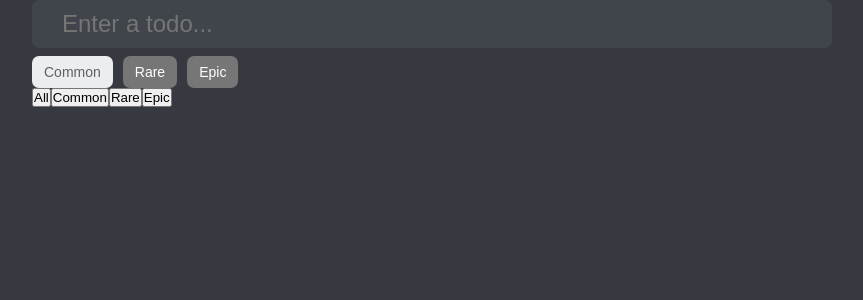
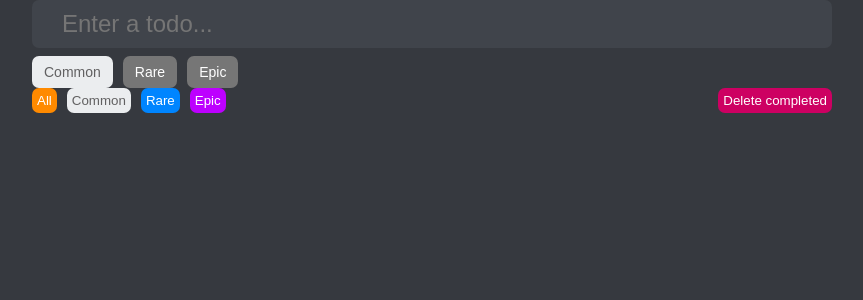
Before and after one commit to norsuwhe/todoList, a React app: page / in a window 1280 px wide. Shown: the top 300 px of the page, without its empty margins (208-1071 px from the left). Built offline with nearby package versions, Linux system fonts and the light colour scheme.

Commit message:
added filter styles

```diff
--- /dev/null
+++ b/src/components/Filter/Filter.scss
@@ -0,0 +1,38 @@
+@import '../../utils/scss/mixins.scss';
+
+.filter-group {
+    display: flex;
+    justify-content: space-between;
+}
+
+.filter-button {
+    background: #767676;
+    color: white;
+    display: inline-block;
+    border: none;
+    padding: 5px;
+    border-radius: 7px;
+    margin: 0 10px 10px 0;
+
+    &_all {
+        @include all;
+    }
+
+    &_common {
+        @include common;
+    }
+
+    &_rare {
+        @include rare;
+    }
+
+    &_epic {
+        @include epic;
+    }
+
+    &__delete-completed {
+        margin-right: 0;
+        background: #cd0062;
+        color: white;
+    }
+}
--- a/src/components/Filter/Filter.tsx
+++ b/src/components/Filter/Filter.tsx
@@ -1,23 +1,34 @@
 import { useAppDispatch, useAppSelector } from "../../redux/hooks"
 import { filterAll, filterSpecific } from "../../redux/slices/filterSlice";
 import { FilterList } from "./FilterList";
+import './Filter.scss';
+import { deleteCompletedTodos } from "../../redux/slices/todoSlice";
 
 const Filter = () => {
     const dispatch = useAppDispatch();
-
     const handleFilterSpecific = (filter: string) => {
         dispatch(filterSpecific(filter))
     }
     const handleFilterAll = () => {
         dispatch(filterAll())
     }
+    const handleDeleteCompleted = () => {
+        dispatch(deleteCompletedTodos())
+    }
+    const filter = useAppSelector(state => state.filter)
+    const isAllActive = () => filter.common && filter.rare && filter.epic ? 'filter-button_all' : '';
+    const isSpecificActive = (filterName: string) => filter[filterName] ? `filter-button_${filterName}` : '';
+
     return (
-        <>
-            <button onClick={handleFilterAll}>All</button>
-            {FilterList.map((button) => {
-                return (<button onClick={() => handleFilterSpecific(button.filter)} key={button.id}>{button.filterName}</button>)
-            })}
-        </>
+        <div className="filter-group">
+            <div className="filter">
+                <button className={`filter-button ${isAllActive()}`} onClick={handleFilterAll}>All</button>
+                {FilterList.map((button) => {
+                    return (<button className={`filter-button ${isSpecificActive(button.filter)}`} onClick={() => handleFilterSpecific(button.filter)} key={button.filter}>{button.filterName}</button>)
+                })}
+            </div>
+            <button className="filter-button filter-button__delete-completed" onClick={handleDeleteCompleted}>Delete completed</button>
+        </div>
     )
 }
 
--- a/src/redux/slices/todoSlice.ts
+++ b/src/redux/slices/todoSlice.ts
@@ -16,9 +16,12 @@ const todoSlice = createSlice({
         completionStatusChange: (state, action: PayloadAction<string>) => {
             const index = state.findIndex(todo => todo.id === action.payload)
             state[index].completionStatus = !(state[index].completionStatus);
+        },
+        deleteCompletedTodos: (state) => {
+            return state.filter(todo => !todo.completionStatus)
         }
     }
 })
 
-export const { addTodo, deleteTodo, completionStatusChange } = todoSlice.actions;
+export const { addTodo, deleteTodo, completionStatusChange, deleteCompletedTodos } = todoSlice.actions;
 export default todoSlice.reducer
```
